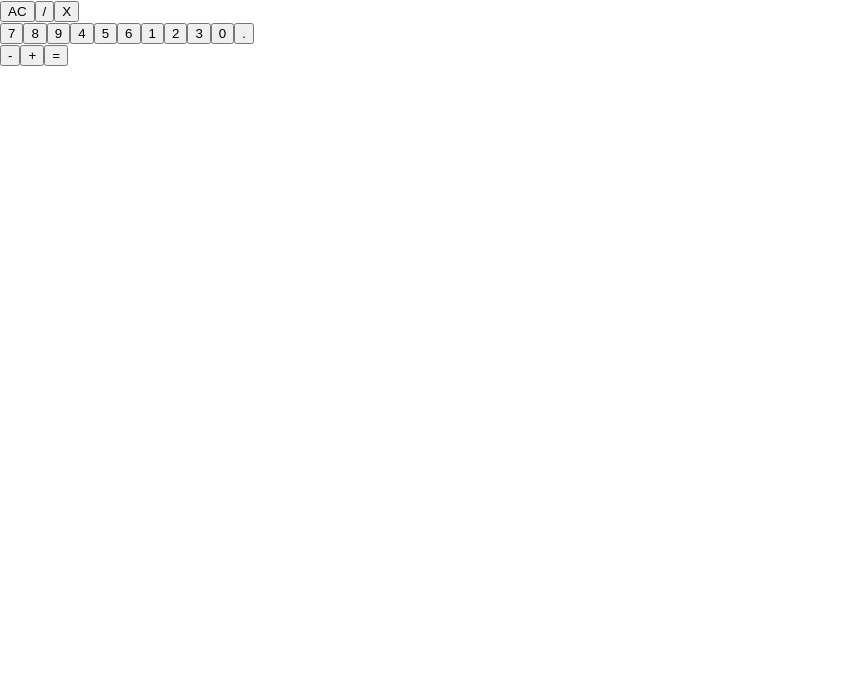
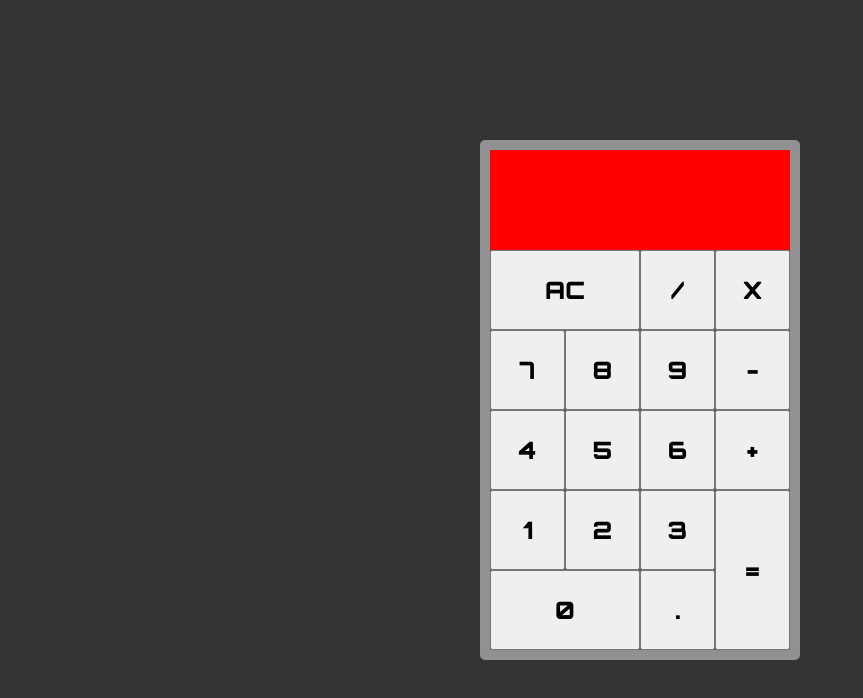
Before and after one commit to chamodyawimansha/javascript-calculator, a React (Create React App) app: page / in a window 1280 px wide. Shown: the top 698 px of the page, without its empty margins (0-863 px from the left). Built offline with nearby package versions, Linux system fonts and the light colour scheme.

Commit message:
button layout added

```diff
--- a/src/App.css
+++ b/src/App.css
@@ -1,2 +1,96 @@
 /* font-family: 'Press Start 2P', cursive;  for display*/
 /* font-family: 'Orbitron', sans-serif;  for buttons*/
+html {
+  box-sizing: border-box;
+  font-size: 16px;
+}
+
+*,
+*:before,
+*:after {
+  box-sizing: inherit;
+}
+
+body,
+h1,
+h2,
+h3,
+h4,
+h5,
+h6,
+p,
+ol,
+ul {
+  margin: 0;
+  padding: 0;
+  font-weight: normal;
+}
+
+ol,
+ul {
+  list-style: none;
+}
+
+img {
+  max-width: 100%;
+  height: auto;
+}
+
+#root {
+  display: flex;
+  justify-content: center;
+  align-items: center;
+  background: #333333;
+  height: 100vh;
+}
+
+#calculator {
+  background: rgb(92, 92, 92);
+  border: 10px solid rgb(145, 145, 145);
+  border-radius: 5px;
+}
+
+#display {
+  height: 100px;
+  width: 100%;
+  background: red;
+}
+
+.key {
+  width: 75px;
+  height: 80px;
+  cursor: pointer;
+  font-family: "Orbitron", sans-serif;
+  font-size: 1.5em;
+}
+
+.key:hover {
+  border: 3px solid #3333339c;
+}
+
+.key:active {
+  border: none;
+  transform: scale(0.95);
+}
+
+#operation-keys-top {
+  display: flex;
+  flex-wrap: nowrap;
+}
+
+#number-keys {
+  width: 225px;
+  float: left;
+}
+
+#ac {
+  width: 150px;
+}
+
+#equel {
+  height: 160px;
+}
+
+#zero {
+  width: 150px;
+}
```
